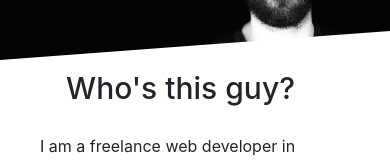
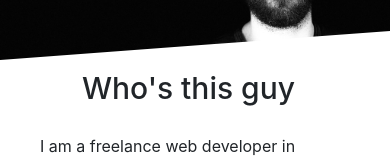
Before and after one commit to mehtab98/portfolio, a React (Create React App) app: page / in a window 390 px wide. Shown: the part 211-371 px from the top of the page. Built offline with nearby package versions, Linux system fonts and the light colour scheme.

Commit message:
hotfix mobile css

```diff
--- a/src/components/home.js
+++ b/src/components/home.js
@@ -29,7 +29,7 @@ const Home = () => {
       </header>
 
       <body className="body_style">
-        <h1 className="home_title">Who's this guy?</h1>
+        <h1 className="home_title">Who's this guy</h1>
         <p className="form_style">
           I am a freelance web developer in Livermore, California. As a recent
           college graduate, I posess the skillsets of a Full-Stack developer.
```
